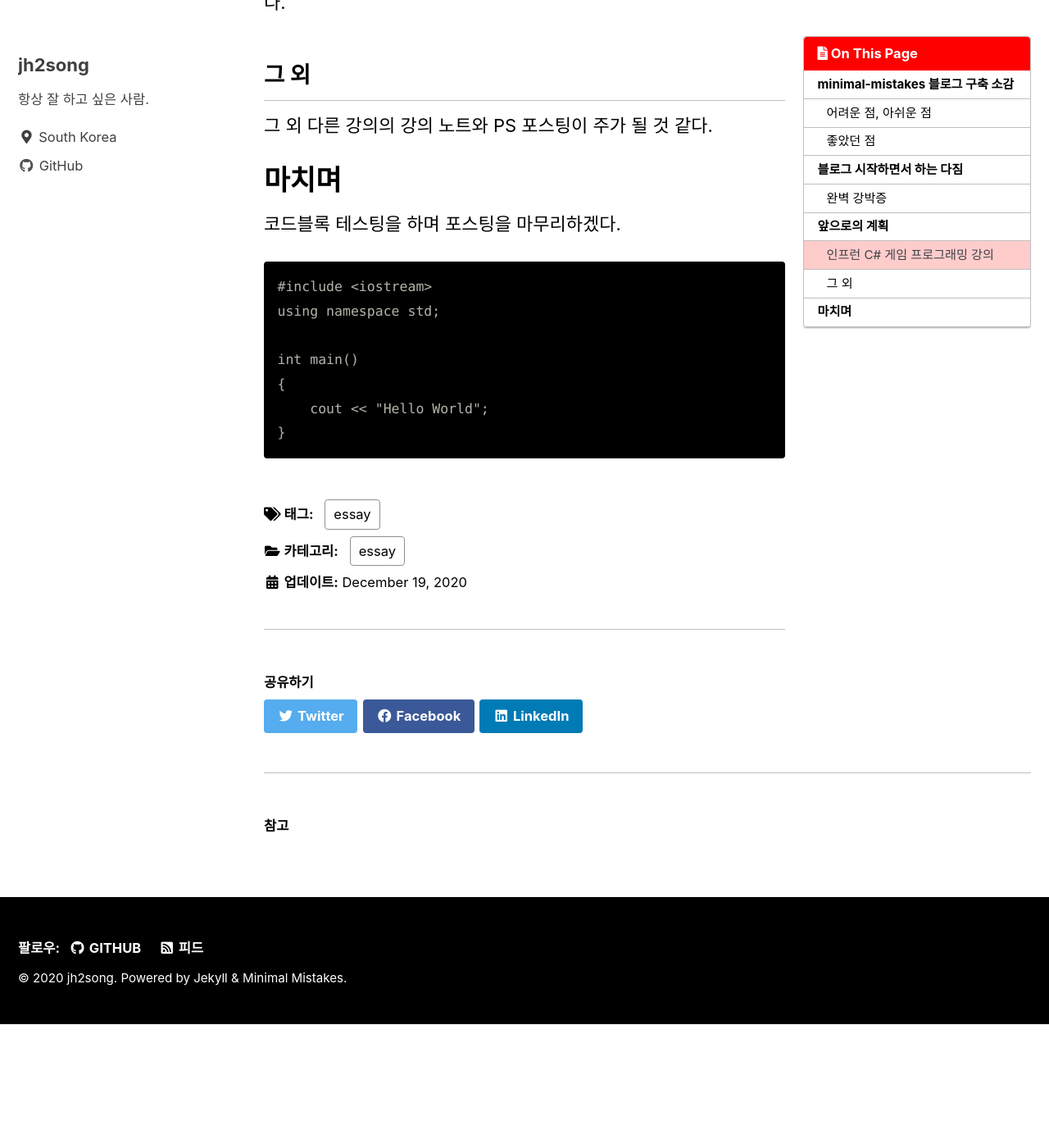
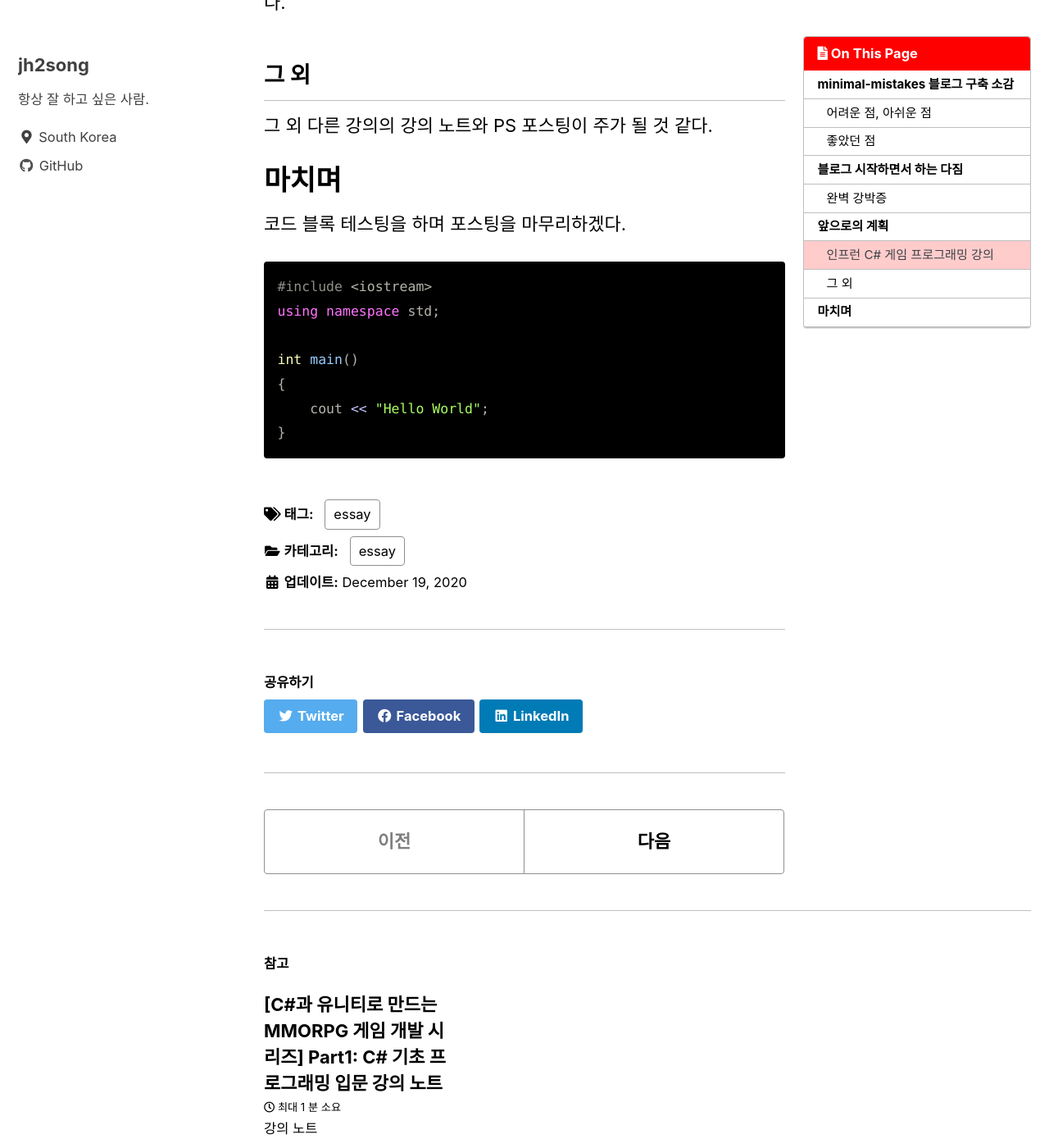
Before and after one commit to jh2song/jh2song.github.io, a Jekyll site: the page built from _posts/essays/2020-12-19-first-post.md, in a window 1280 px wide and 1400 px high, scrolled down 2136 px. Shown: the whole window at 82% size. Built offline with Jekyll 4.4.1, drawn with Linux system fonts in a browser that asks for light colours; cached includes are drawn as plain includes; before the commit the page ends 3385 px from its top, so only the background shows below that; some of the changed text lies outside the part shown.

Commit message:
unity part01 intro update

````diff
--- a/_posts/essays/2020-12-19-first-post.md
+++ b/_posts/essays/2020-12-19-first-post.md
@@ -1,9 +1,9 @@
 ---
-title: 첫 블로그 포스팅. 그리고 다짐.
-excerpt: 블로그 청사진 등 기술
-tags: [essay]
-categories: [essay]
-last_modified_at: 2020-12-19
+title: "첫 블로그 포스팅. 그리고 다짐."
+excerpt: "블로그 청사진 등 기술"
+tags: ["essay"]
+categories: ["essay"]
+last_modified_at: "2020-12-19"
 toc: true
 toc_sticky: true
 ---
@@ -47,8 +47,8 @@ toc_sticky: true
 그 외 다른 강의의 강의 노트와 PS 포스팅이 주가 될 것 같다.
 
 # 마치며
-코드블록 테스팅을 하며 포스팅을 마무리하겠다.
-```
+코드 블록 테스팅을 하며 포스팅을 마무리하겠다.
+```c++
 #include <iostream>
 using namespace std;
 
--- /dev/null
+++ b/_posts/essays/2020-12-19-unity-lecture-part01.md
@@ -0,0 +1,33 @@
+---
+title: "[C#과 유니티로 만드는 MMORPG 게임 개발 시리즈] Part1: C# 기초 프로그래밍 입문 강의 노트"
+excerpt: 강의 노트
+tags: ["unity", "c#"]
+categories: ["unity"]
+last_modified_at: "2020-12-19"
+toc: true
+toc_sticky: true
+---
+# 개론
+## 오리엔테이션
+* 유니티와 언리얼 에셋 스토어에서 제공하는 무료 에셋들을 최대한 활용한다.
+* 노베이스 상태에서 강의 진행
+* 최종적인 목표: 500-1000명 사이의 MMORPG 인디 게임을 출시
+&nbsp;
+
+## 환경 설정
+* 그냥 VS와 C# 환경 설치
+* installer에서 _.NET 데스크톱 개발_ 체크.
+* Visual Assist라는 어썸한 플러그인이 있으나 돈을 내야함 ㅡㅡ. 코드가 예쁘게 보인다.
+&nbsp;
+
+
+# 데이터 갖고 놀기
+## 정수 형식
+
+&nbsp;
+## 2진수, 10진수, 16진수
+
+&nbsp;
+## 정수 범위의 비밀
+
+&nbsp;
````
Also changed, not shown: other parts of _posts/essays/2020-12-19-first-post.md (+1 -1 lines).
